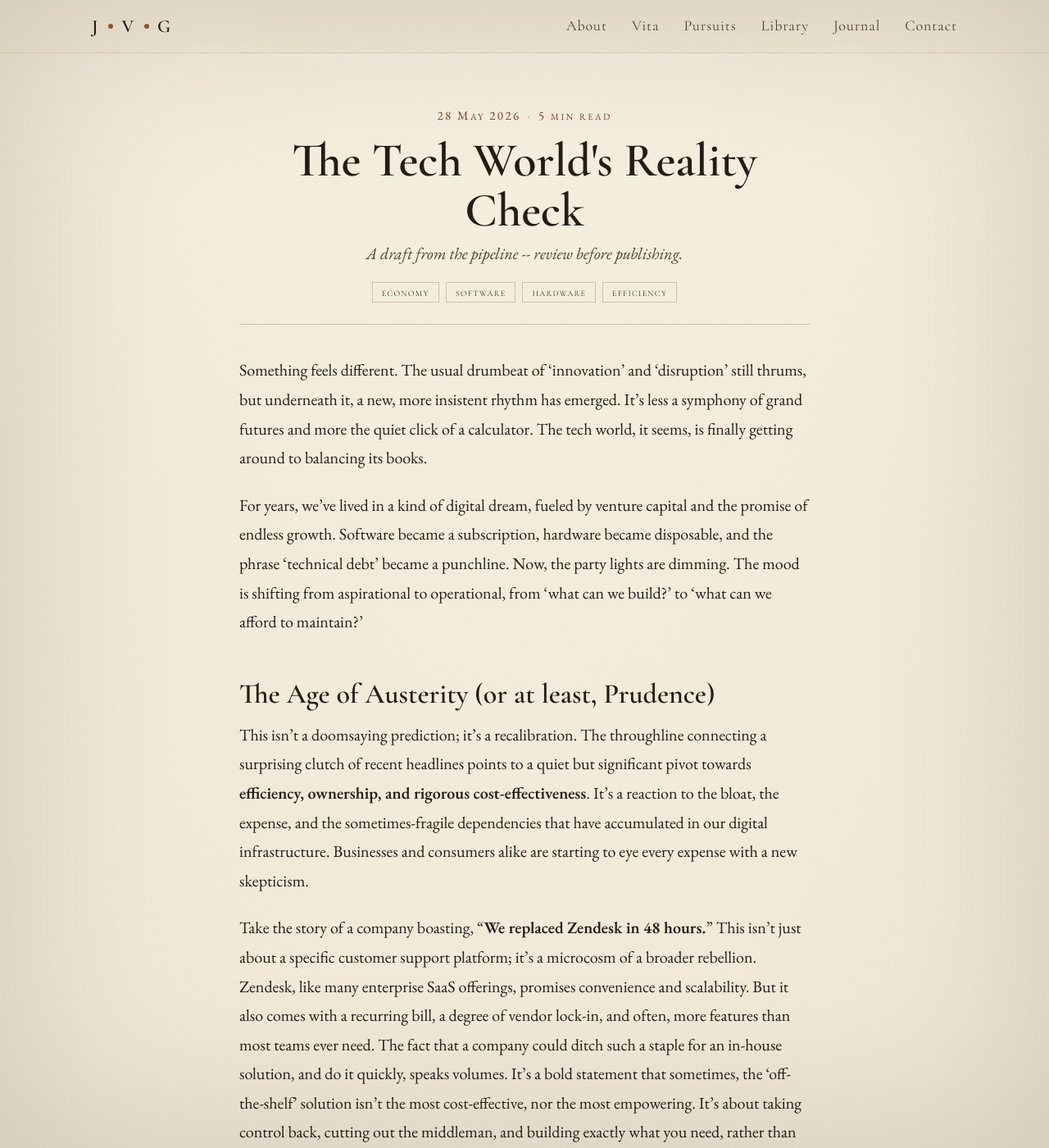
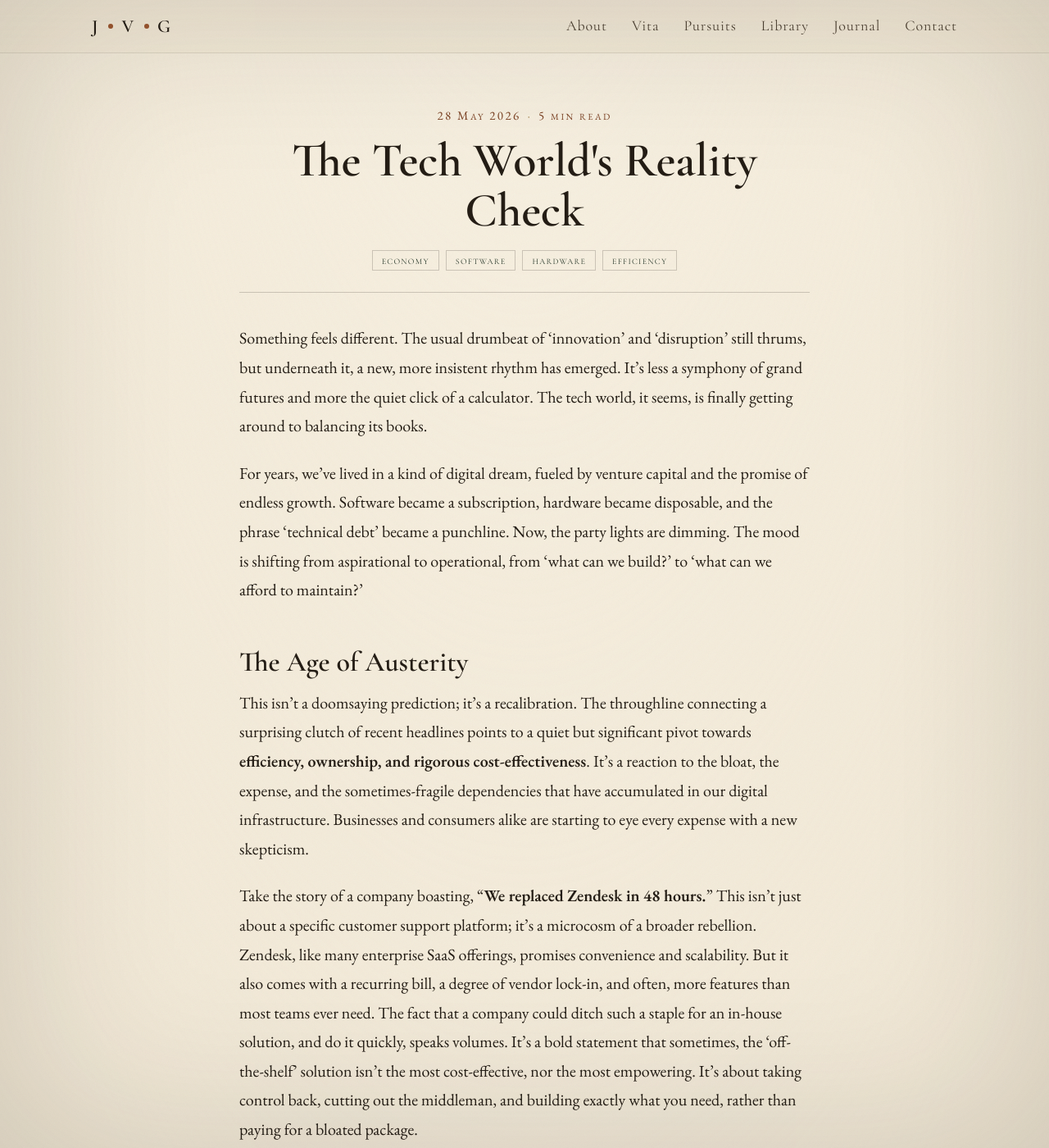
Before and after one commit to jg512/jangrundl-site, a Jekyll site: the page built from _posts/2026-05-28-the-tech-world-s-reality-check.md, in a window 1280 px wide and 1400 px high. Shown: the whole window at 82% size. Built offline with Jekyll 4.4.1, drawn with Linux system fonts in a browser that asks for light colours.

Commit message:
Publish 'The Tech World's Reality Check' post
Updated subtitle and changed status from draft to published.

```diff
--- a/_posts/2026-05-28-the-tech-world-s-reality-check.md
+++ b/_posts/2026-05-28-the-tech-world-s-reality-check.md
@@ -1,7 +1,7 @@
 ---
 layout: post
 title: "The Tech World's Reality Check"
-subtitle: "A draft from the pipeline -- review before publishing."
+subtitle: ""
 date: 2026-05-28 16:57:05 +0000
 tags: [economy, software, hardware, efficiency]
 description: "Something feels different. The usual drumbeat of 'innovation' and 'disruption' still thrums, but underneath it, a new, more insistent rhythm has emerged. It's less a symphony of gr"
@@ -9,14 +9,14 @@ canonical_url: https://www.jangrundl.de/journal/the-tech-world-s-reality-check/
 source_label: "Hacker News"
 source_url: https://tradecore.com/resources/blog/we-replaced-zendesk-in-48-hours
 mode: roundup
-status: draft
+status: publishef
 ---
 
 Something feels different. The usual drumbeat of 'innovation' and 'disruption' still thrums, but underneath it, a new, more insistent rhythm has emerged. It's less a symphony of grand futures and more the quiet click of a calculator. The tech world, it seems, is finally getting around to balancing its books.
 
 For years, we've lived in a kind of digital dream, fueled by venture capital and the promise of endless growth. Software became a subscription, hardware became disposable, and the phrase 'technical debt' became a punchline. Now, the party lights are dimming. The mood is shifting from aspirational to operational, from 'what can we build?' to 'what can we afford to maintain?'
 
-## The Age of Austerity (or at least, Prudence)
+## The Age of Austerity
 
 This isn't a doomsaying prediction; it's a recalibration. The throughline connecting a surprising clutch of recent headlines points to a quiet but significant pivot towards **efficiency, ownership, and rigorous cost-effectiveness**. It's a reaction to the bloat, the expense, and the sometimes-fragile dependencies that have accumulated in our digital infrastructure. Businesses and consumers alike are starting to eye every expense with a new skepticism.
 
```
